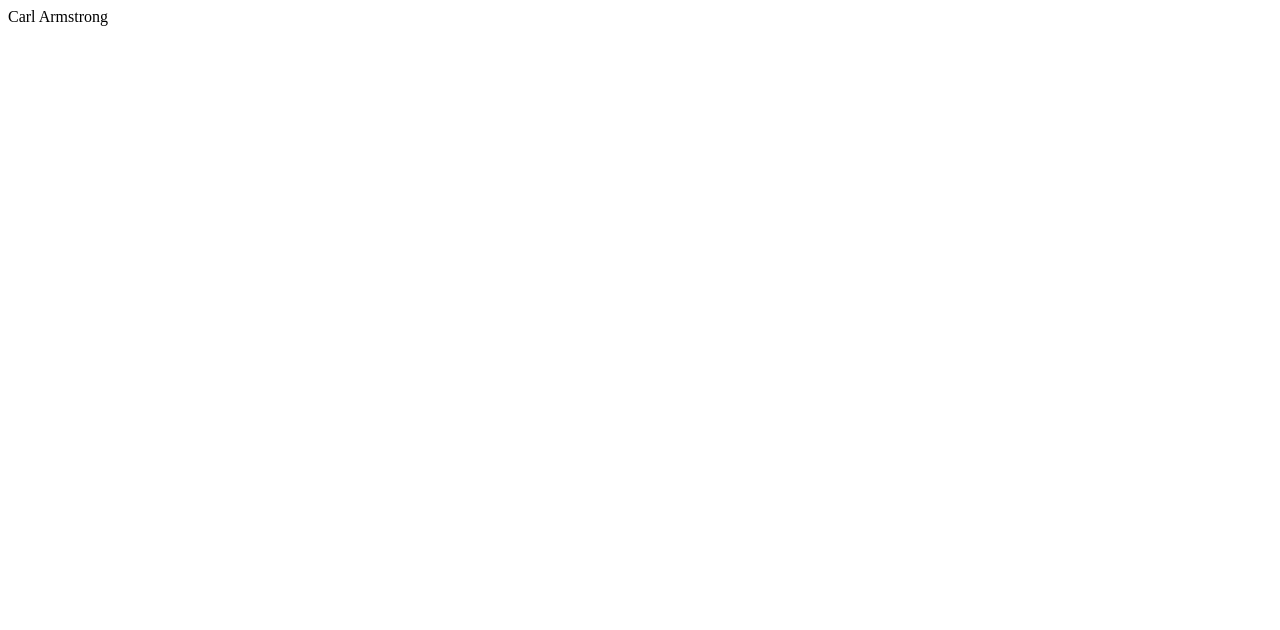
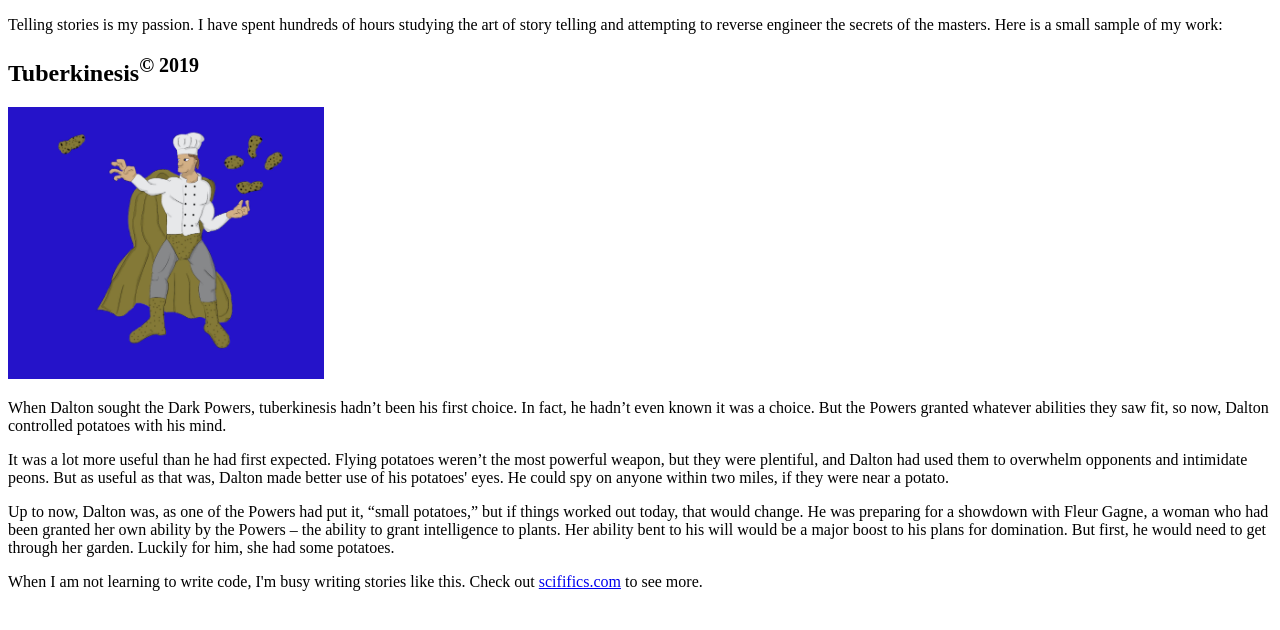
Before and after one commit to Carl-Armstrong/html-me-something, a plain HTML site: page index.html in a window 1280 px wide. Drawn offline with Linux system fonts and the light colour scheme.

Commit message:
added image and finished html

```diff
--- a/index.html
+++ b/index.html
@@ -1 +1,50 @@
-<p>Carl Armstrong</p>
+<!DOCTYPE html>
+
+<html>
+    <head>
+        <title>Potato Lord</title>
+    </head>
+
+    <body>
+        <main>
+            <header>
+                <p>
+                    Telling stories is my passion. I have spent hundreds of
+                    hours studying the art of story telling and attempting to
+                    reverse engineer the secrets of the masters. Here is a
+                    small sample of my work:
+                 </p>
+             </header>
+            <article>
+                <h1>Tuberkinesis<sup>&copy 2019</sup></h1>
+                <img src = "Tuberkinesis.jpg" title = "I also enjoy drawing occasionally."
+                alt = "A stunning portrait of Dalton - The Potato Lord" width = 25% height = auto />
+                <p>When Dalton sought the Dark Powers, tuberkinesis hadn’t been his
+                    first choice. In fact, he hadn’t even known it was a choice. But
+                    the Powers granted whatever abilities they saw fit, so now,
+                    Dalton controlled potatoes with his mind.
+                </p>
+                <p>It was a lot more useful than he had first expected. Flying
+                    potatoes weren’t the most powerful weapon, but they were plentiful, and
+                    Dalton had used them to overwhelm opponents and intimidate peons.
+                    But as useful as that was, Dalton made better use of his potatoes'
+                    eyes. He could spy on anyone within two miles, if they were near a potato.
+                </p>
+                <p>Up to now, Dalton was, as one of the Powers had put it, “small
+                    potatoes,” but if things worked out today, that would change. He
+                    was preparing for a showdown with Fleur Gagne, a woman who had been
+                    granted her own ability by the Powers – the ability to grant
+                    intelligence to plants. Her ability bent to his will would be a major
+                    boost to his plans for domination. But first, he would need to get
+                    through her garden. Luckily for him, she had some potatoes.
+                </p>
+            </article>
+            <footer>
+                    <p>When I am not learning to write code, I'm busy writing stories like this.
+                        Check out <a href = "www.scififics.com">scififics.com</a> to see more.
+                    </p>
+                </footer>
+        </main>
+
+    </body>
+</html>
```
Also changed, not shown: Tuberkinesis.jpg (added).
